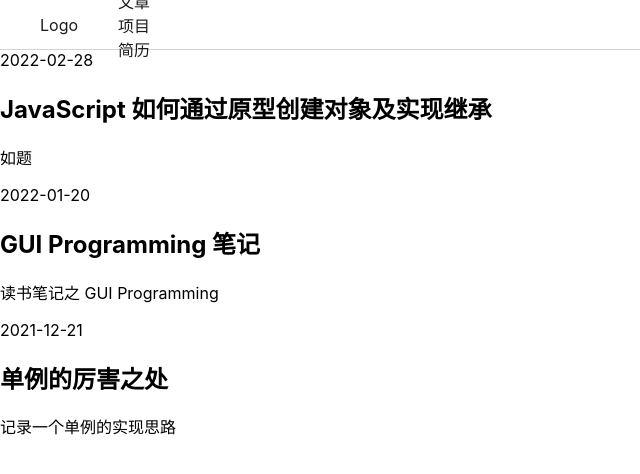
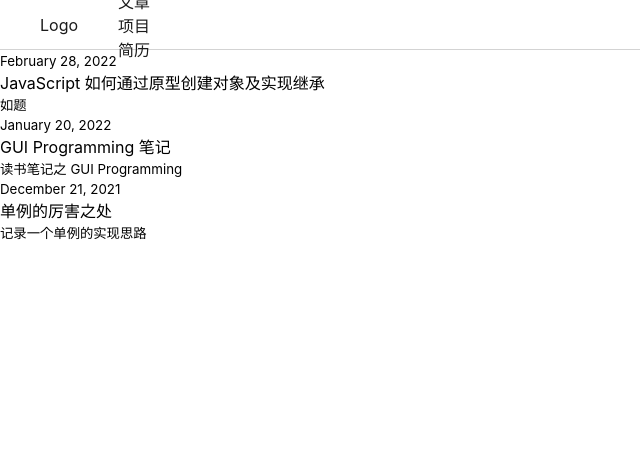
Before and after one commit to went2/simon.me, a Next.js app: page /articles in a window 1280 px wide. Shown: the top 474 px of the page, without its empty margins (0-640 px from the left). Built offline with nearby package versions, Linux system fonts and the light colour scheme.

Commit message:
添加了文章详情路由

```diff
--- a/package.json
+++ b/package.json
@@ -9,6 +9,7 @@
     "lint": "next lint"
   },
   "dependencies": {
+    "date-fns": "^2.28.0",
     "gray-matter": "^4.0.3",
     "next": "12.1.6",
     "react": "18.2.0",
--- /dev/null
+++ b/src/components/Date.tsx
@@ -0,0 +1,14 @@
+import { parseISO, format } from "date-fns";
+
+type PropsType = {
+  dateString: string
+}
+
+export default function Date(props: PropsType) {
+  const date = parseISO(props.dateString);
+  return (
+    <time dateTime={props.dateString}>
+      {format(date, 'LLLL d, yyyy')}
+    </time>
+  );
+}
--- a/src/pages/articles.tsx
+++ b/src/pages/articles.tsx
@@ -1,7 +1,9 @@
 import { NextPage } from 'next';
+import Link from 'next/link';
 import { GetStaticProps, GetStaticPaths } from 'next'
 import { getSortedArticleList, IArticle } from '../utils/articles';
 import styles from '../styles/Articles.module.scss';
+import Date from '../components/Date';
 
 // pre-rendering
 export const getStaticProps: GetStaticProps = async (context) => {
@@ -20,9 +22,15 @@ const Articles: NextPage = (props: {articleList?: Array<IArticle>}) => {
       {
         props.articleList!.map(({id, date, title, abstract}) => (
           <article key={id}>
-            <div>{date}</div>
-            <h2>{title}</h2>
-            <p>{abstract}</p>
+            <small>
+              <Date dateString={date} />
+            </small>
+            <br />
+            <Link href={`/articles/${id}`}>
+              <a>{title}</a>
+            </Link>
+            <br />
+            <small>{abstract}</small>
           </article>
         ))
       }
```
Also changed, not shown: src/pages/articles/[id].tsx (+5 -3 lines), 1 other file (tests, documents, lock files or other folders).
